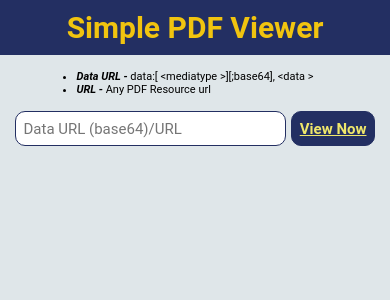
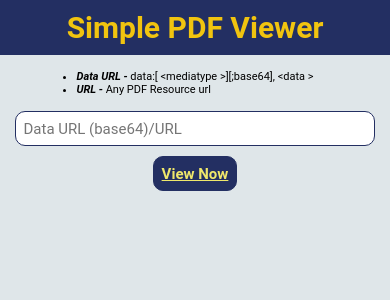
Before and after one commit to alankarapte/angular-easy-pdf-viewer, an Angular app: page / in a window 390 px wide. Shown: the top 300 px of the page. Built offline with nearby package versions, Linux system fonts and the light colour scheme.

Commit message:
improved resposiveness for smaller screens

```diff
--- a/src/app/app.component.scss
+++ b/src/app/app.component.scss
@@ -15,8 +15,13 @@
   margin: 1.5rem auto 0 auto;
   width: fit-content;
   max-width: 100%;
+  padding-inline: 5rem;
   ul {
     font-size: 1.1rem;
+
+    & li {
+      overflow-wrap: break-word;
+    }
 
     & li em {
       font-weight: bold;
@@ -28,7 +33,7 @@
   & .form-box {
     display: flex;
     padding: 1.5rem;
-    gap: 0.5em;
+    gap: 1em;
 
     & input {
       flex: 1 1 auto;
@@ -43,7 +48,7 @@
       background-color: #232f62;
       color: #efe76b;
       font-weight: 600;
-      transition: 0.2s;
+      transition: background-color 0.2s;
       text-decoration: underline;
       text-underline-offset: 1px;
       text-decoration-thickness: 1px;
@@ -64,8 +69,13 @@
   }
 }
 
-@media screen and (max-width: 200px) {
-  .form-wrapper {
-    flex-wrap: wrap !important;
+@media screen and (max-width: 400px) {
+  .form-wrapper .form-box {
+    flex-wrap: wrap;
+    justify-content: center;
+
+    & input {
+      width: 100%;
+    }
   }
 }
--- a/src/styles.scss
+++ b/src/styles.scss
@@ -14,3 +14,9 @@ html {
 body {
   background-color: #dfe6e9;
 }
+
+@media screen and (max-width: 320px) {
+  html {
+    font-size: 0.426rem;
+  }
+}
```
